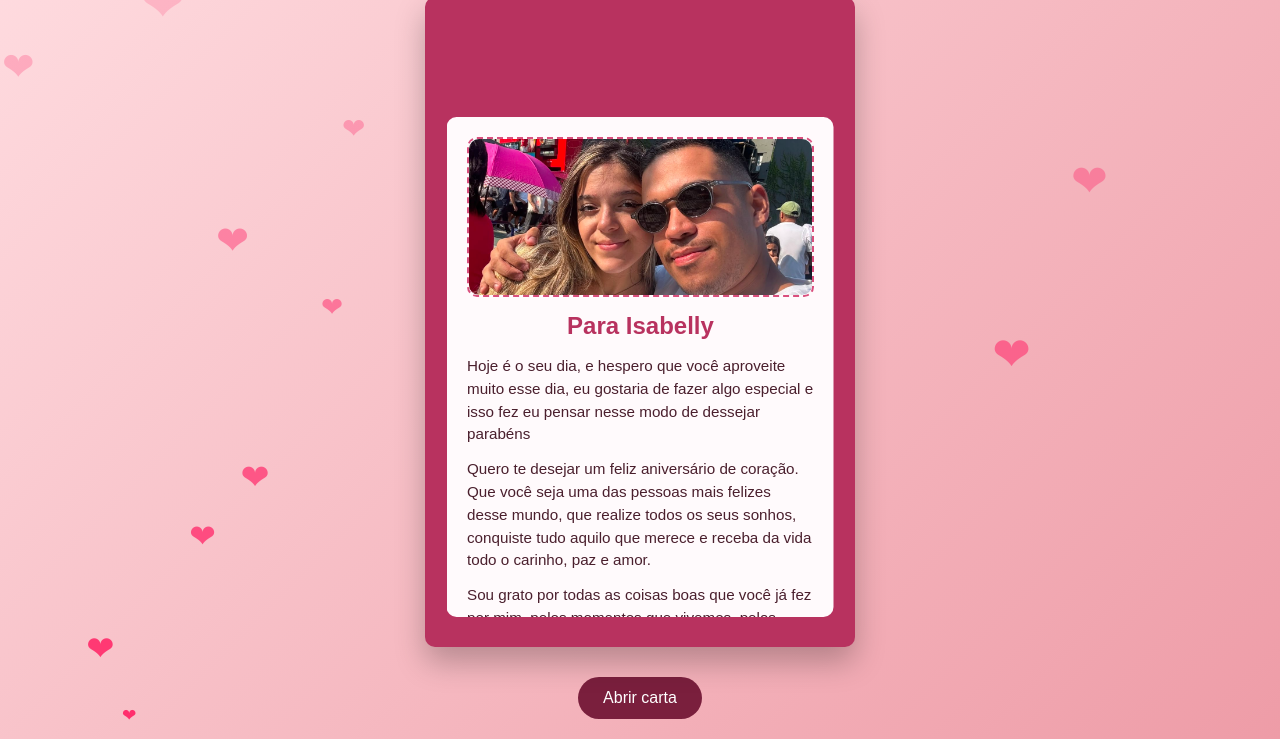
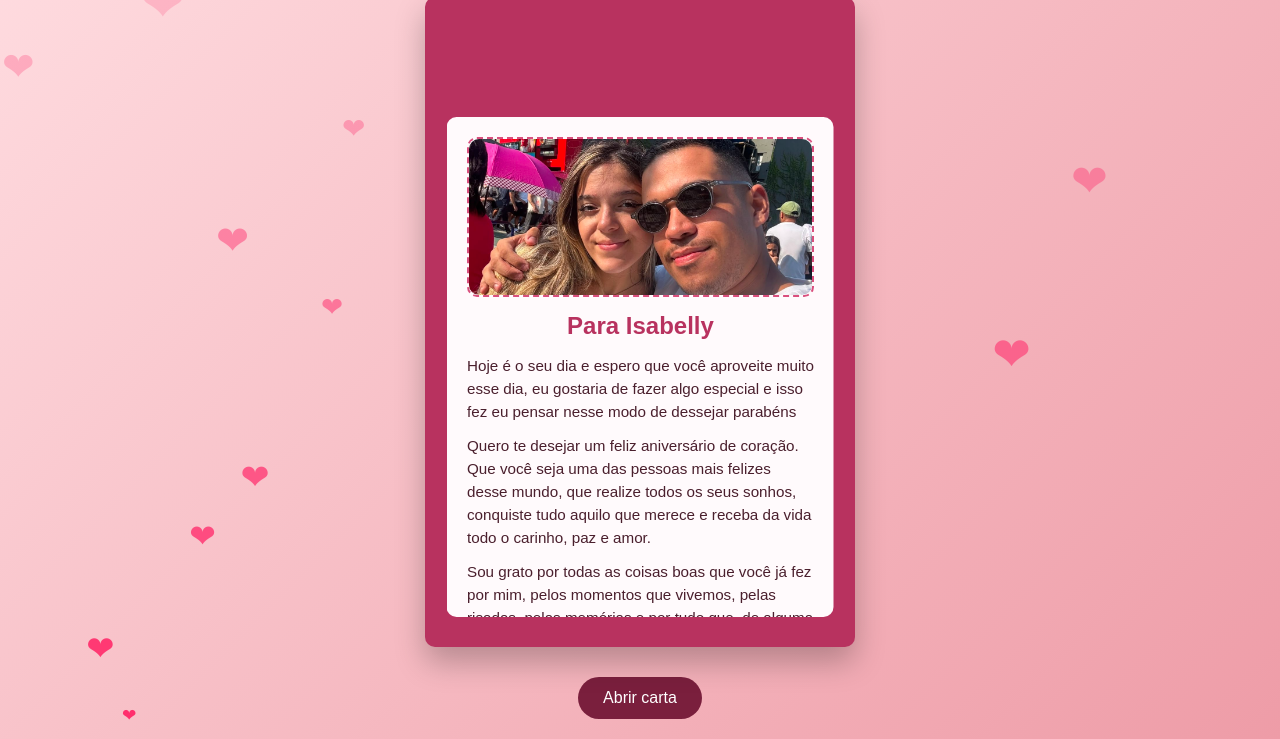
Before and after one commit to policarpogustavo/Parab-ns-isabelly, a plain HTML site: page index.html in a window 1280 px wide. Both pictures are taken after a click on the button "Abrir carta". Shown: the part 91-830 px from the top of the page. Drawn offline with Linux system fonts and the light colour scheme.

```diff
--- a/index.html
+++ b/index.html
@@ -23,7 +23,7 @@
         <h2>Para Isabelly</h2>
 
         <p>
-        Hoje é o seu dia, e hespero que você aproveite muito esse dia, eu gostaria de fazer algo especial e isso fez eu pensar nesse modo de dessejar parabéns
+        Hoje é o seu dia e espero que você aproveite muito esse dia, eu gostaria de fazer algo especial e isso fez eu pensar nesse modo de dessejar parabéns
         </p>
 
         <p>
```
